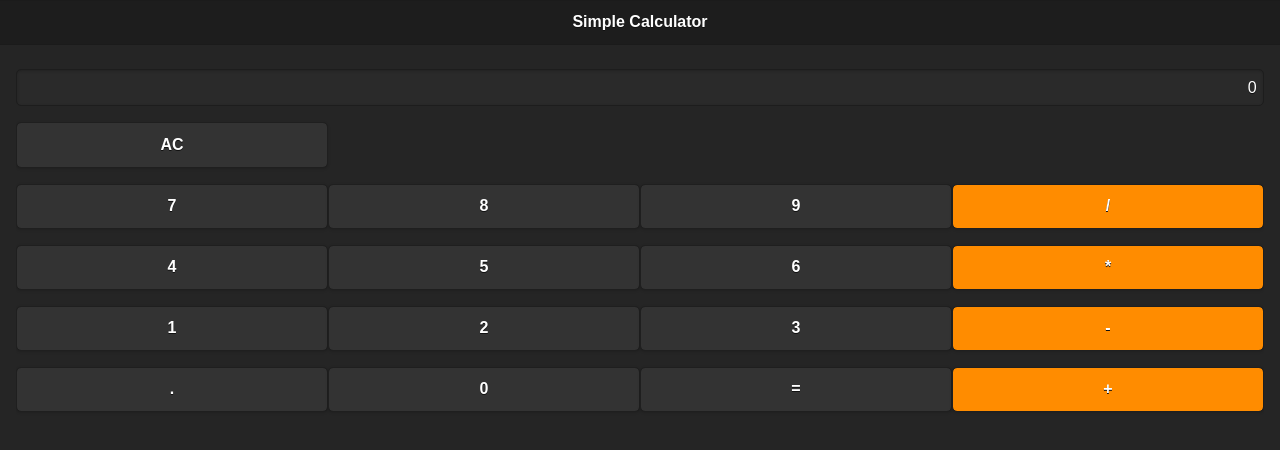
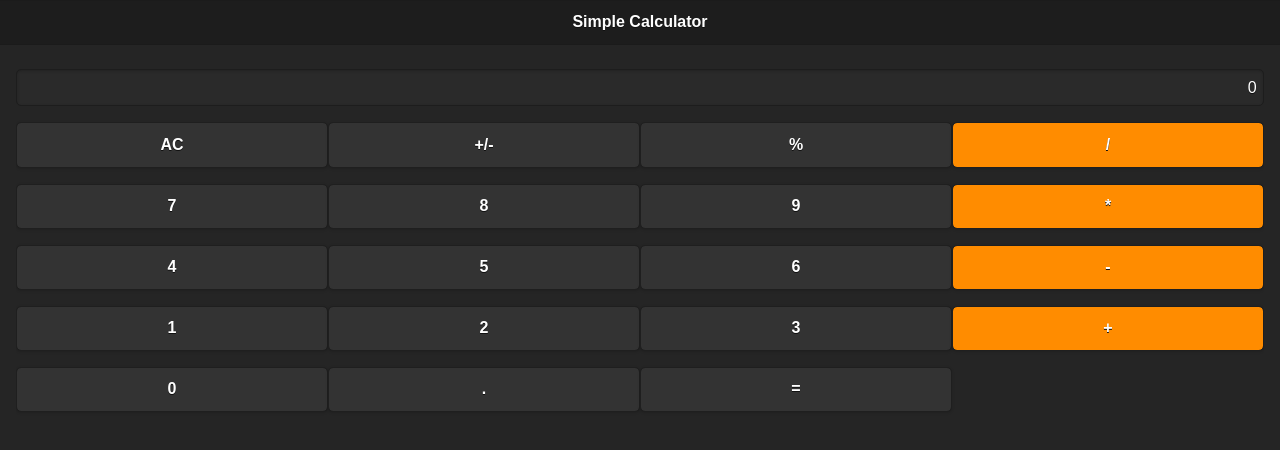
Before and after one commit to akhil1095/SimpleCalculatorApp, a website: page index.html in a window 1280 px wide. Drawn offline with Linux system fonts and the light colour scheme.

Commit message:
changed the button style and position

```diff
--- a/index.html
+++ b/index.html
@@ -20,22 +20,24 @@
 			<input type="text"  id="displayControl" style="text-align: right;" value="0" />
 			<div class="ui-grid-c">
 				<div class="ui-block-a"><button data-theme="b" id="keyC" data-simplecalculator-tag="C">AC</button></div>
+				<div class="ui-block-b"><button data-theme="b" id="key+-" data-simplecalculator-tag="+-">+/-</button></div>
+				<div class="ui-block-c"><button data-theme="b" id="key%" data-simplecalculator-tag="%" >%</button></div>
+				<div class="ui-block-d"><button style="background-color: darkorange" data-theme="e" id="keyDivide" >/</button></div>
 				<div class="ui-block-a"><button data-theme="b" id="key7" data-simplecalculator-tag="7">7</button></div>
 				<div class="ui-block-b"><button data-theme="b" id="key8" data-simplecalculator-tag="8" >8</button></div>
 				<div class="ui-block-c"><button data-theme="b" id="key9" data-simplecalculator-tag="9" >9</button></div>
-				<div class="ui-block-d"><button style="background-color: darkorange" data-theme="e" id="keyDivide" >/</button></div>
+				<div class="ui-block-d"><button style="background-color: darkorange" data-theme="e" id="keyMultiply" >*</button></div>
 				<div class="ui-block-a"><button data-theme="b" id="key4" data-simplecalculator-tag="4" >4</button></div>
 				<div class="ui-block-b"><button data-theme="b" id="key5" data-simplecalculator-tag="5" >5</button></div>
 				<div class="ui-block-c"><button data-theme="b" id="key6" data-simplecalculator-tag="6" >6</button></div>
-				<div class="ui-block-d"><button style="background-color: darkorange" data-theme="e" id="keyMultiply" >*</button></div>
+				<div class="ui-block-d"><button style="background-color: darkorange"data-theme="e" id="keySubtract" >-</button></div>
 				<div class="ui-block-a"><button data-theme="b" id="key1" data-simplecalculator-tag="1" >1</button></div>
 				<div class="ui-block-b"><button data-theme="b" id="key2" data-simplecalculator-tag="2" >2</button></div>
 				<div class="ui-block-c"><button data-theme="b" id="key3" data-simplecalculator-tag="3" >3</button></div>
-				<div class="ui-block-d"><button style="background-color: darkorange"data-theme="e" id="keySubtract" >-</button></div>
-				<div class="ui-block-a"><button data-theme="e" id="keyDecimalPoint" data-simplecalculator-tag=".">.</button></div>
-				<div class="ui-block-b"><button data-theme="b" id="key0" data-simplecalculator-tag="0" >0</button></div>
+				<div class="ui-block-d"><button style="background-color: darkorange" data-theme="e" id="keyAdd" >+</button></div>
+				<div class="ui-block-a"><button data-theme="b" id="key0" data-simplecalculator-tag="0" >0</button></div>
+				<div class="ui-block-b"><button data-theme="e" id="keyDecimalPoint" data-simplecalculator-tag=".">.</button></div>
 				<div class="ui-block-c"><button data-theme="e" id="keyEquals" >=</button></div>
-				<div class="ui-block-d"><button style="background-color: darkorange" data-theme="e" id="keyAdd" >+</button></div>
 			</div>
 </section>
   </div>
```
